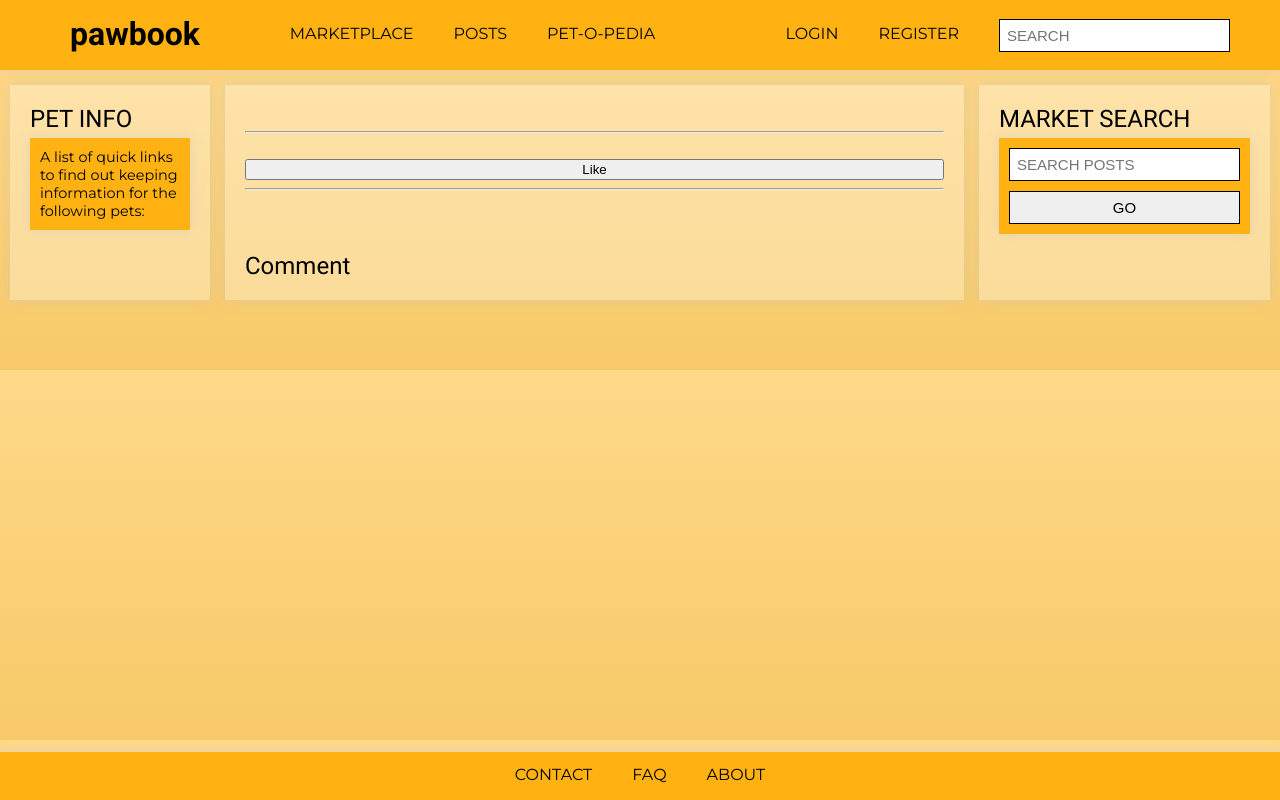
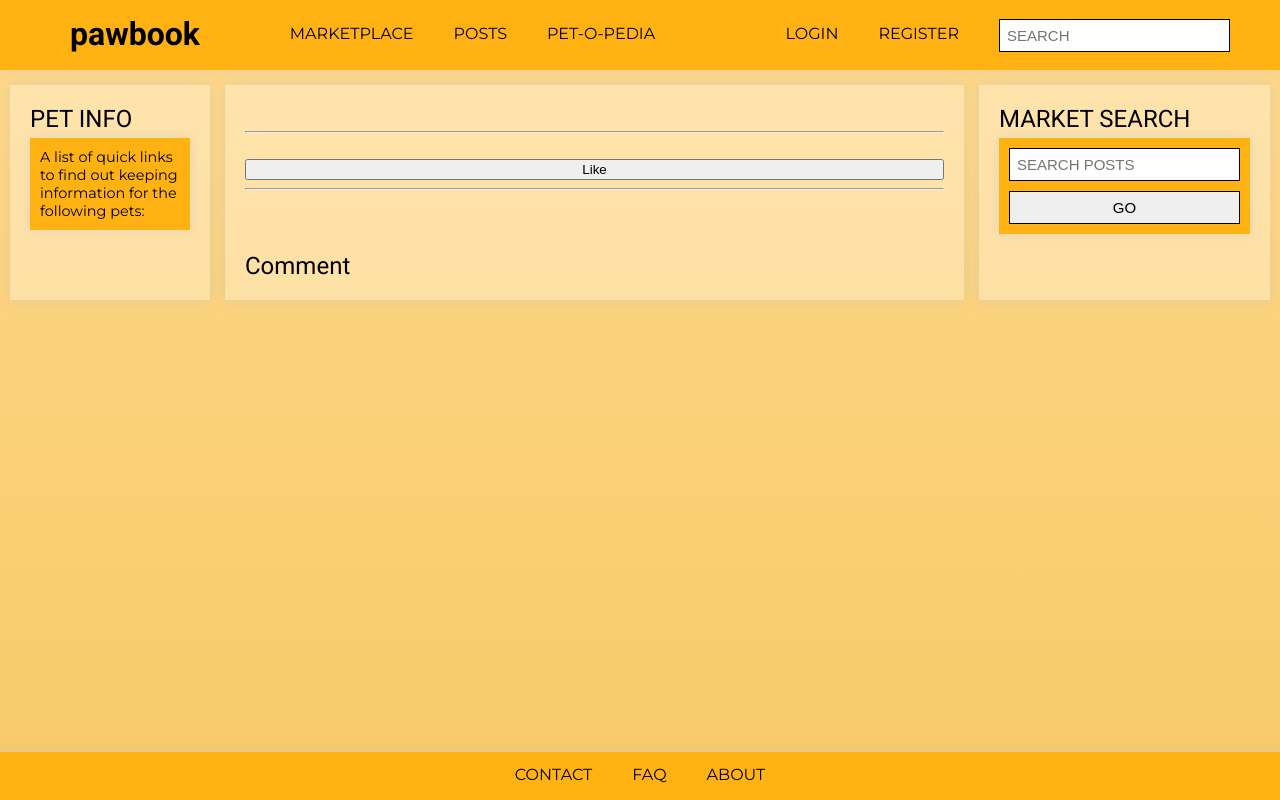
Before and after one commit to PeterDodd/pawbook_wad, a Django app: page /pawbook/posts/1/ in a window 1280 px wide. Run offline with Django 3.2, Linux system fonts and the light colour scheme; data that the repository does not hold is empty.

Commit message:
Fixed background gradient sizing for short pages

```diff
--- a/static/css/base.css
+++ b/static/css/base.css
@@ -8,9 +8,15 @@
     --font-textblock: 'Montserrat';
 }
 
+html,
+body {
+    min-height: 100%;
+}
+
 body {
     margin: 0;
     background-image: linear-gradient(var(--color-background), var(--color2-background));
+    height:100%;
 }
 
 h1,
```
